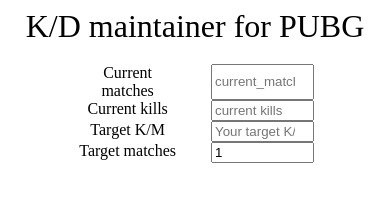
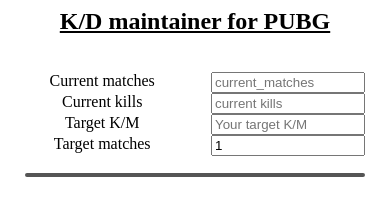
Before and after one commit to coder-san/KD_Calculator, a Gatsby site: page / in a window 390 px wide. Built offline with nearby package versions, Linux system fonts and the light colour scheme; Gatsby itself is replaced by a stand-in of ours.

Commit message:
minor styling changes

```diff
--- a/src/components/Results.jsx
+++ b/src/components/Results.jsx
@@ -4,7 +4,7 @@
 function Results(props) {
     console.log(props);
     return (
-        <div>
+        <div className="results">
             {(props.props.current_km) ?
                 <p>Your current K/M is {props.props.current_km}</p>
                 : <span></span>}
--- a/src/components/layout.css
+++ b/src/components/layout.css
@@ -620,21 +620,52 @@
     font-size: 100%;
   }
 } */
-body{
+
+body {
   text-align: center;
 }
+
 header {
   text-align: center;
-  font-size: xx-large;
-  margin-bottom: 5%;
+  text-decoration: underline;
 }
+
 form {
-  width: 70%;
   align-content: center;
   margin: auto;
 }
+
 .form-group {
   display: grid;
   grid-template-columns: 1fr minmax(100px, 1fr);
   grid-column-gap: 2em;
 }
+
+.results {
+  margin-top: 5%;
+  min-height: 0;
+  min-width: 0;
+  border: 2px solid #555555;
+  border-radius: 2px;
+}
+
+@media screen and (min-width: 401px) {
+  form {
+    max-width: 70%;
+  }
+  header {
+    font-size: xx-large;
+    margin-bottom: 5%;
+  }
+}
+
+@media screen and (max-width: 400px) {
+  form {
+    width: 100%;
+  }
+  header {
+    font-size: x-large;
+    font-weight: bold;
+    margin-bottom: 10%;
+  }
+}
```
